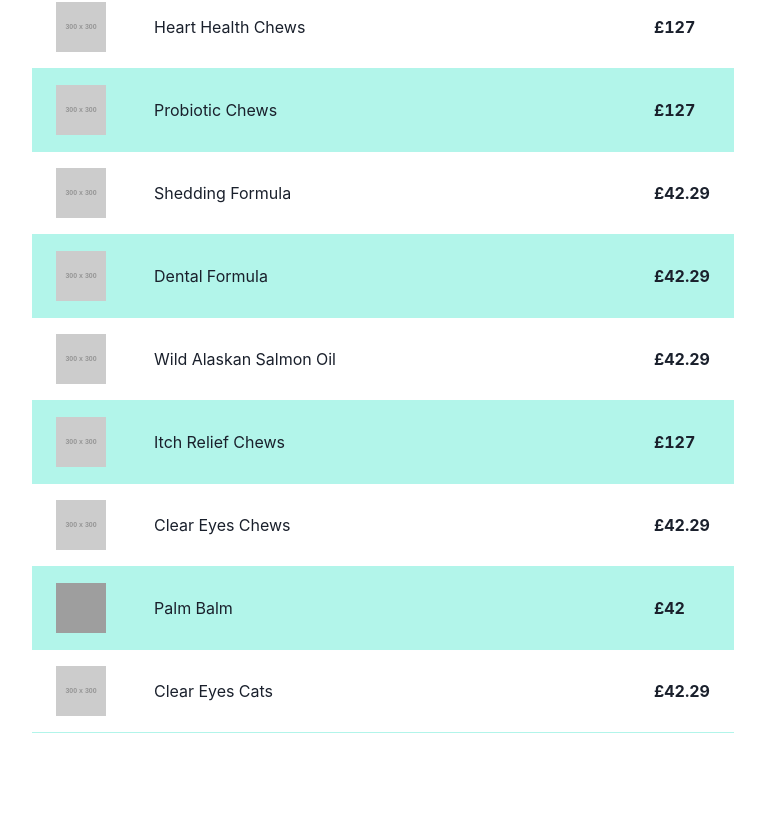
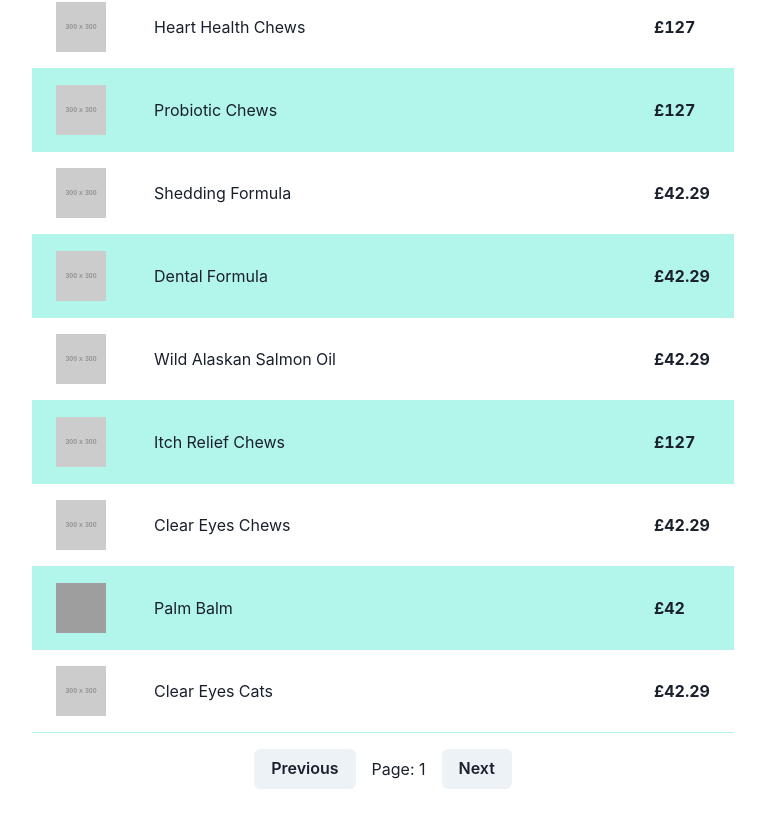
Before and after one commit to Cmac2712/petlab-test, a React (Vite) app: page / in a window 1280 px wide. Shown: the part 449-1276 px from the top of the page, without its empty margins (257-1022 px from the left). Built offline with nearby package versions, Linux system fonts and the light colour scheme; data requests are answered from the project's data file; grey boxes are pictures that could not be loaded.

Commit message:
Added pagination

```diff
--- a/data/products.json
+++ b/data/products.json
@@ -179,6 +179,21 @@
       "price": 42.29,
       "subscription_discount": 25,
       "subscription": true
+    },
+    {
+      "id": 13,
+      "slug": "random-product",
+      "title": "Random Product",
+      "vendor": "PetLab",
+      "tags": ["Formula", "Cat"],
+      "published": false,
+      "url": "https://www.thepetlabco.com/products/cat-eye-cleaner",
+      "image_src": "https://via.placeholder.com/300x300.png?text=Clear+Eyes+Cats",
+      "option_value": "Single Pack",
+      "sku": "TSC1",
+      "price": 42.29,
+      "subscription_discount": 25,
+      "subscription": true
     }
   ]
 }
--- a/index.html
+++ b/index.html
@@ -4,7 +4,8 @@
     <meta charset="UTF-8" />
     <link rel="icon" type="image/svg+xml" href="/vite.svg" />
     <meta name="viewport" content="width=device-width, initial-scale=1.0" />
-    <title>Vite + React + TS</title>
+    <title>PetLab Store</title>
+    <meta name="description" content="For all your Pet's needs">
   </head>
   <body>
     <div id="root"></div>
--- a/src/App.tsx
+++ b/src/App.tsx
@@ -1,9 +1,8 @@
 import { ProductsCollection } from "./components/ProductsCollection";
 import { Filter } from "./components/Filter";
+import { Pagination } from "./components/Pagination";
 import "./App.css";
 import { ChakraProvider, Flex, Center, Text, Box } from "@chakra-ui/react";
-
-type Animals = "cat" | "dog";
 
 function App() {
   return (
@@ -24,11 +23,13 @@ function App() {
         </Center>
         <Center
           flexBasis={"auto"}
+          flexDirection={"column"}
           overflow={"scroll"}
           padding={20}
           margin={"0 auto"}
         >
           <ProductsCollection />
+          <Pagination />
         </Center>
       </Flex>
     </ChakraProvider>
--- a/src/components/Filter.tsx
+++ b/src/components/Filter.tsx
@@ -1,23 +1,16 @@
 import { useState } from "react";
-import type { Subscription, Animal, SearchParams } from "../hooks/useProducts";
-import { useQueryParam } from "../hooks/useQueryParam";
+import type { Subscription, Animal } from "../hooks/useProducts";
 import {
   Heading,
   Radio,
   RadioGroup,
   Stack,
-  Slider,
-  SliderTrack,
-  SliderFilledTrack,
-  SliderThumb,
-  SliderMark,
   FormControl,
   FormLabel,
 } from "@chakra-ui/react";
 import { useSearchParams } from "react-router-dom";
 
 const SliderPrice = () => {
-  //const [price, setPrice] = useQueryParam("price");
   const [params, setParams] = useSearchParams();
   const [price, setPrice] = useState(200);
 
@@ -33,7 +26,7 @@ const SliderPrice = () => {
         name="price"
         defaultValue={params.get("price") || 200}
         onChange={(e) => {
-          setPrice(e.target.value);
+          setPrice(parseInt(e.target.value));
         }}
         onMouseUp={(e) => {
           setParams({
@@ -48,7 +41,6 @@ const SliderPrice = () => {
 };
 
 const RadioAnimal = () => {
-  //const [animal, setAnimal] = useQueryParam<Animal>("tag");
   const [params, setParams] = useSearchParams();
 
   return (
@@ -81,7 +73,6 @@ const RadioAnimal = () => {
 };
 
 const RadioSubscription = () => {
-  //const [sub, setSub] = useQueryParam<Subscription>("subscription");
   const [params, setParams] = useSearchParams();
 
   return (
--- /dev/null
+++ b/src/components/Pagination.tsx
@@ -0,0 +1,46 @@
+import { Button, ButtonGroup, Text } from "@chakra-ui/react";
+import { useSearchParams } from "react-router-dom";
+import type { Subscription, Animal } from "../hooks/useProducts";
+import { useProducts } from "../hooks/useProducts";
+
+const Pagination = () => {
+  const [params, setParams] = useSearchParams();
+  const page = parseInt(params.get("_page") as string) || 1;
+  const { products } = useProducts();
+
+  if (products.length < 12 && page === 1) return null;
+
+  return (
+    <ButtonGroup mt={4} spacing={4} alignItems={"center"}>
+      <Button
+        onClick={() => {
+          setParams({
+            subscription: (params.get("subscription") as Subscription) || "All",
+            price: (params.get("price") as Subscription) || "200",
+            tag: (params.get("tag") as Animal) || "All",
+            _page: (page - 1).toString(),
+          });
+        }}
+        disabled={page === 1}
+      >
+        Previous
+      </Button>
+      <Text>Page: {page}</Text>
+      <Button
+        disabled={page === 2}
+        onClick={() => {
+          setParams({
+            subscription: (params.get("subscription") as Subscription) || "All",
+            price: (params.get("price") as Subscription) || "200",
+            tag: (params.get("tag") as Animal) || "All",
+            _page: (page + 1).toString(),
+          });
+        }}
+      >
+        Next
+      </Button>
+    </ButtonGroup>
+  );
+};
+
+export { Pagination };
--- a/src/hooks/useProducts.ts
+++ b/src/hooks/useProducts.ts
@@ -1,7 +1,5 @@
 import { useEffect, useMemo, useCallback, useState } from "react";
-//@ts-ignore
-//import { useQueryParam } from "./useQueryParam";
-import { useParams, useSearchParams } from "react-router-dom";
+import { useSearchParams } from "react-router-dom";
 
 export type Subscription = "On" | "Off" | "All";
 
@@ -25,21 +23,11 @@ export interface SearchParams {
 
 const useProducts = () => {
   const [products, setProducts] = useState<Product[] | []>([]);
-  // const [searchParams, setSearchParams] =
-  //   useQueryParam<SearchParams>("filters");
-  // const { animal, price, subscription } = searchParams || {
-  //   animal: null,
-  //   price: null,
-  //   subscription: "All",
-  // };
   const [searchParams, setSearchParams] = useSearchParams();
   const tag = searchParams.get("tag");
   const price = searchParams.get("price");
   const subscription = searchParams.get("subscription");
-
-  console.log("tag", tag);
-  console.log("price", price);
-  console.log("subscription", subscription);
+  const page = searchParams.get("_page");
 
   const buildURI = useCallback(() => {
     let fetchURL = `${import.meta.env.VITE_API_ENDPOINT}/products?`;
@@ -53,15 +41,17 @@ const useProducts = () => {
 
     if (price !== null) fetchURL += `&price_lte=${price}`;
 
+    fetchURL += `&_page=${page || "1"}&_limit=12`;
+
     return fetchURL;
-  }, [tag, price, subscription]);
+  }, [tag, price, subscription, page]);
 
   useEffect(() => {
     const fetchURL = buildURI();
     fetch(fetchURL)
       .then((res) => res.json())
       .then((data) => setProducts(data));
-  }, [tag, price, subscription]);
+  }, [tag, price, subscription, page]);
 
   return { products };
 };
```
Also changed, not shown: src/hooks/useQueryParam.ts (deleted, +0 -25 lines).
